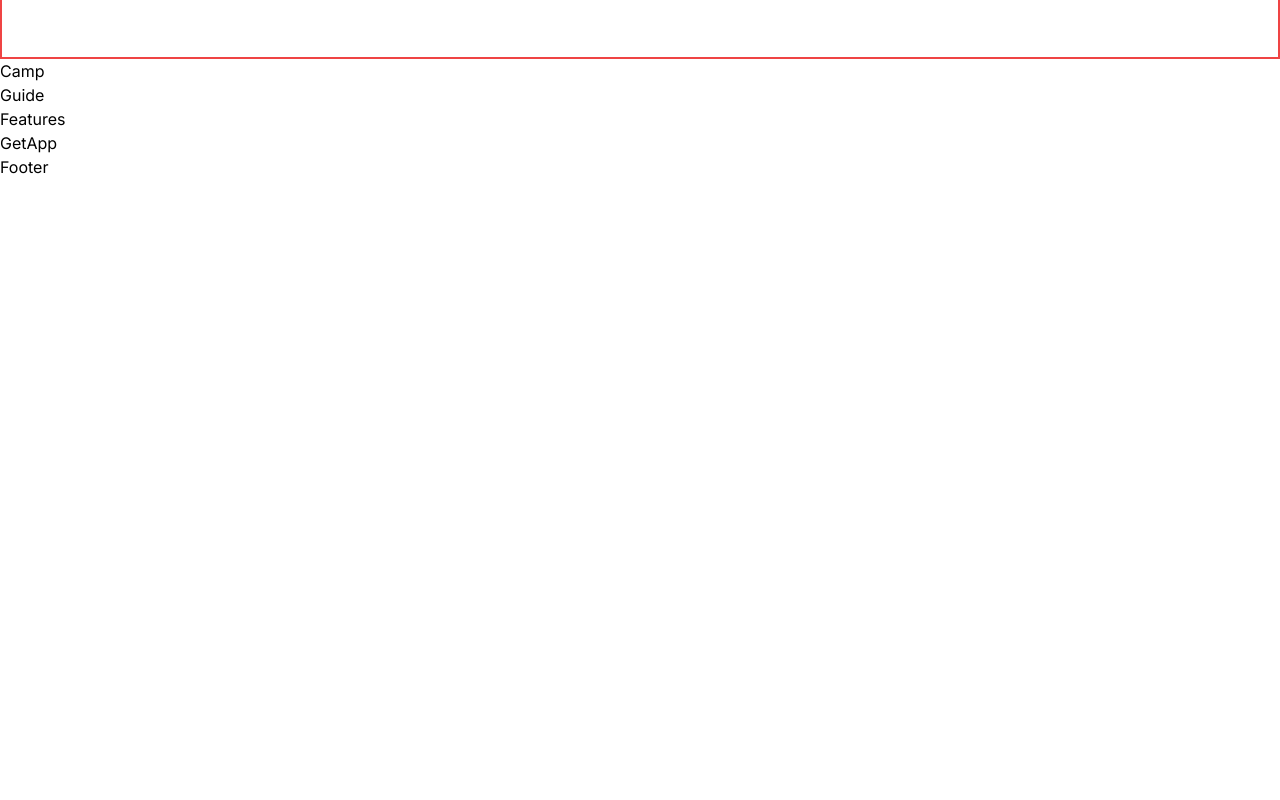
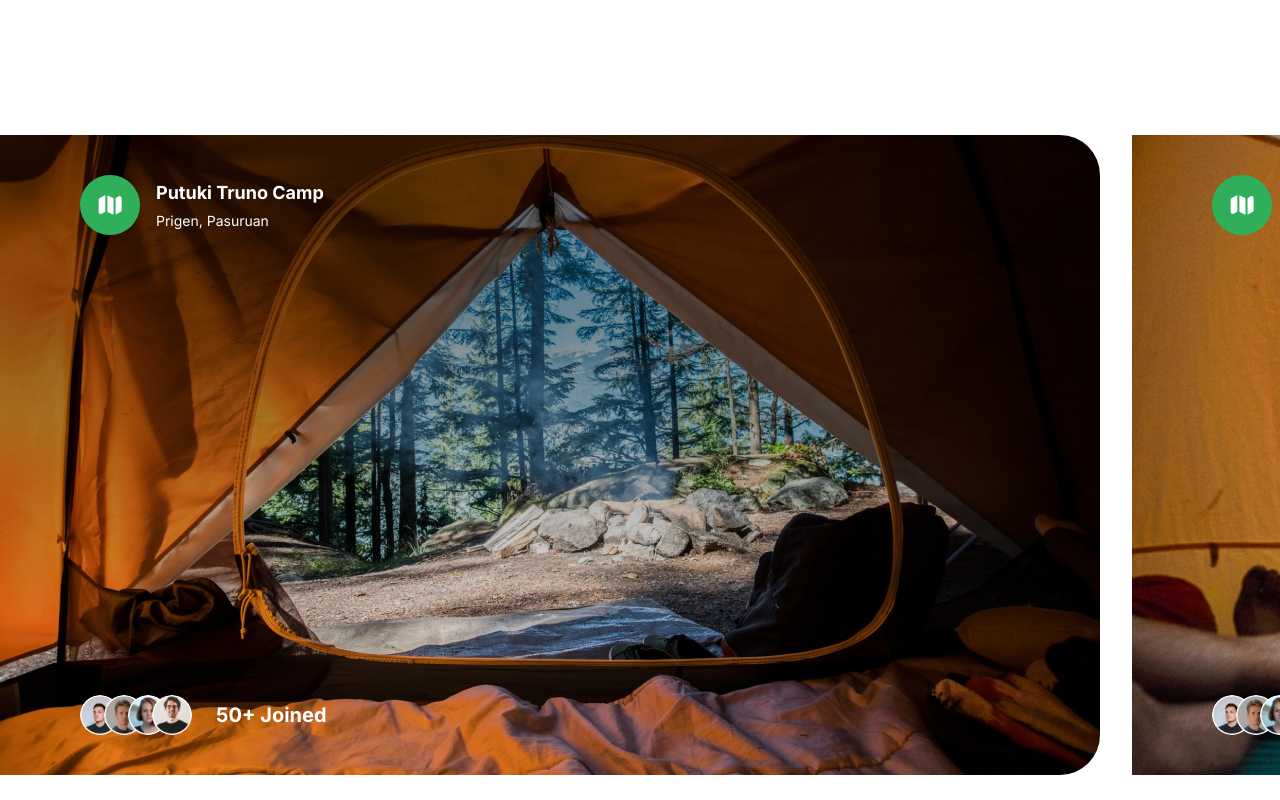
Before and after one commit to Bear29ers/travel-website, a Next.js app: page / in a window 1280 px wide. Shown: the part 800-1600 px from the top of the page. Before the commit the page ends 979 px from the top, so only its background shows below. Built offline with nearby package versions, Linux system fonts and the light colour scheme.

Commit message:
:sparkles: add Campsite components inside the Camp component

```diff
--- a/components/Camp.tsx
+++ b/components/Camp.tsx
@@ -1,7 +1,69 @@
 import type { FC } from 'react';
 
+import Image from 'next/image';
+
+import { PEOPLE_URL } from '@/constants';
+
+interface CampProps {
+  backgroundImage: string;
+  title: string;
+  subtitle: string;
+  peopleJoined: string;
+}
+
+const CampSite: FC<CampProps> = ({ backgroundImage, title, subtitle, peopleJoined }) => {
+  return (
+    <div
+      className={`h-full w-full min-w-[1100px] ${backgroundImage} bg-cover bg-no-repeat lg:rounded-r-5xl 2xl:rounded-5xl`}>
+      <div className="flex h-full flex-col items-start justify-between p-6 lg:px-20 lg:py-10">
+        <div className="flexCenter gap-4">
+          <div className="rounded-full bg-green-50 p-4">
+            <Image src="/folded-map.svg" alt="map" width={28} height={28} />
+          </div>
+          <div className="flex flex-col gap-1">
+            <h4 className="bold-18 text-white">{title}</h4>
+            <p className="regular-14 text-white">{subtitle}</p>
+          </div>
+        </div>
+        <div className="flexCenter gap-6">
+          <span className="flex -space-x-4 overflow-hidden">
+            {PEOPLE_URL.map((url) => (
+              <Image
+                className="inline-block h-10 w-10 rounded-full"
+                src={url}
+                key={url}
+                alt="person"
+                width={52}
+                height={52}
+              />
+            ))}
+          </span>
+          <p className="bold-16 md:bold-20 text-white">{peopleJoined}</p>
+        </div>
+      </div>
+    </div>
+  );
+};
+
 const Camp: FC = () => {
-  return <div>Camp</div>;
+  return (
+    <section className="2xl:max-container relative flex flex-col py-10 lg:mb-10 lg:py-20 xl:mb-20">
+      <div className="hide-scrollbar flex h-[340px] w-full items-start justify-start gap-8 overflow-x-auto lg:h-[400px] xl:h-[640px]">
+        <CampSite
+          backgroundImage="bg-bg-img-1"
+          title="Putuki Truno Camp"
+          subtitle="Prigen, Pasuruan"
+          peopleJoined="50+ Joined"
+        />
+        <CampSite
+          backgroundImage="bg-bg-img-2"
+          title="Mountain View Camp"
+          subtitle="Somewhere in the Wilderness"
+          peopleJoined="50+ Joined"
+        />
+      </div>
+    </section>
+  );
 };
 
 export default Camp;
--- a/components/Hero.tsx
+++ b/components/Hero.tsx
@@ -6,7 +6,7 @@
 
 const Hero: FC = () => {
   return (
-    <section className="max-container padding-container flex flex-col gap-20 border-2 border-red-500 py-10 pb-32 md:gap-28 lg:py-20 xl:flex-row">
+    <section className="max-container padding-container flex flex-col gap-20 py-10 pb-32 md:gap-28 lg:py-20 xl:flex-row">
       <div className="hero-map" />
 
       {/* LEFT */}
```
